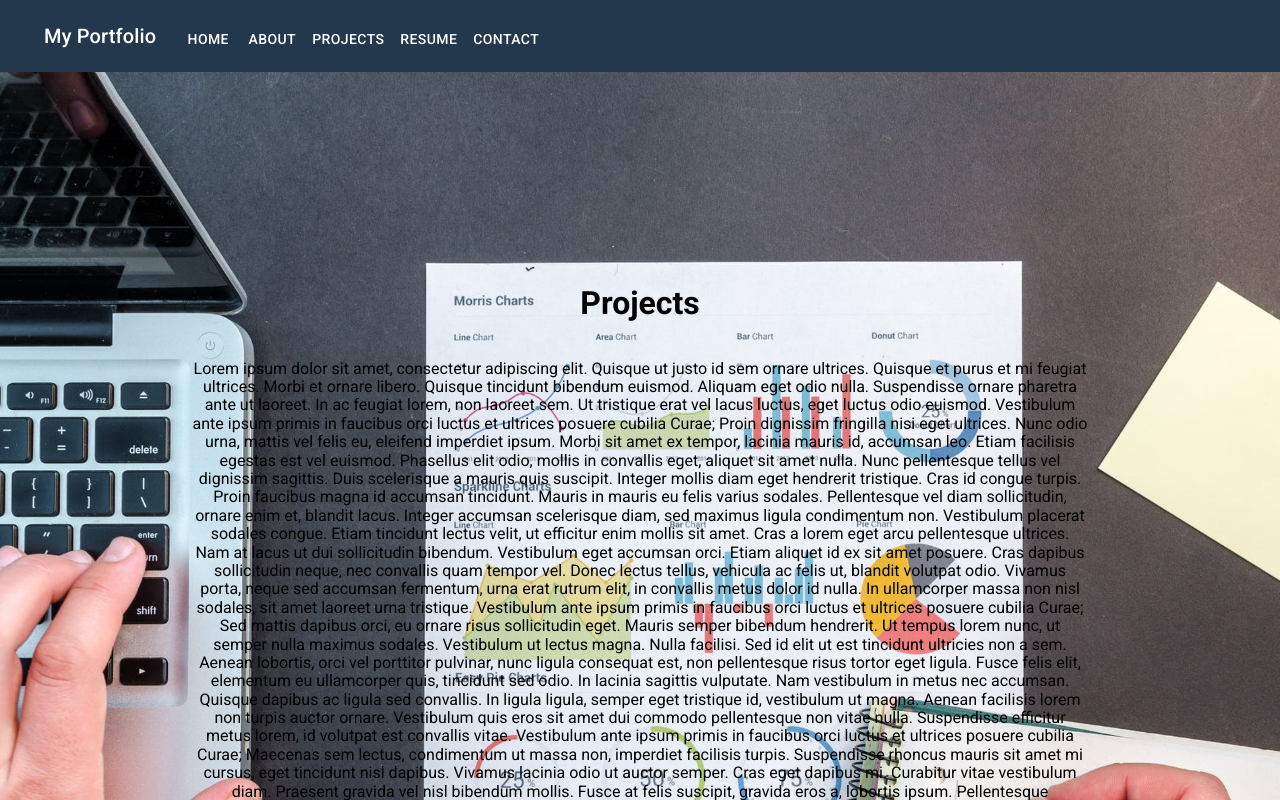
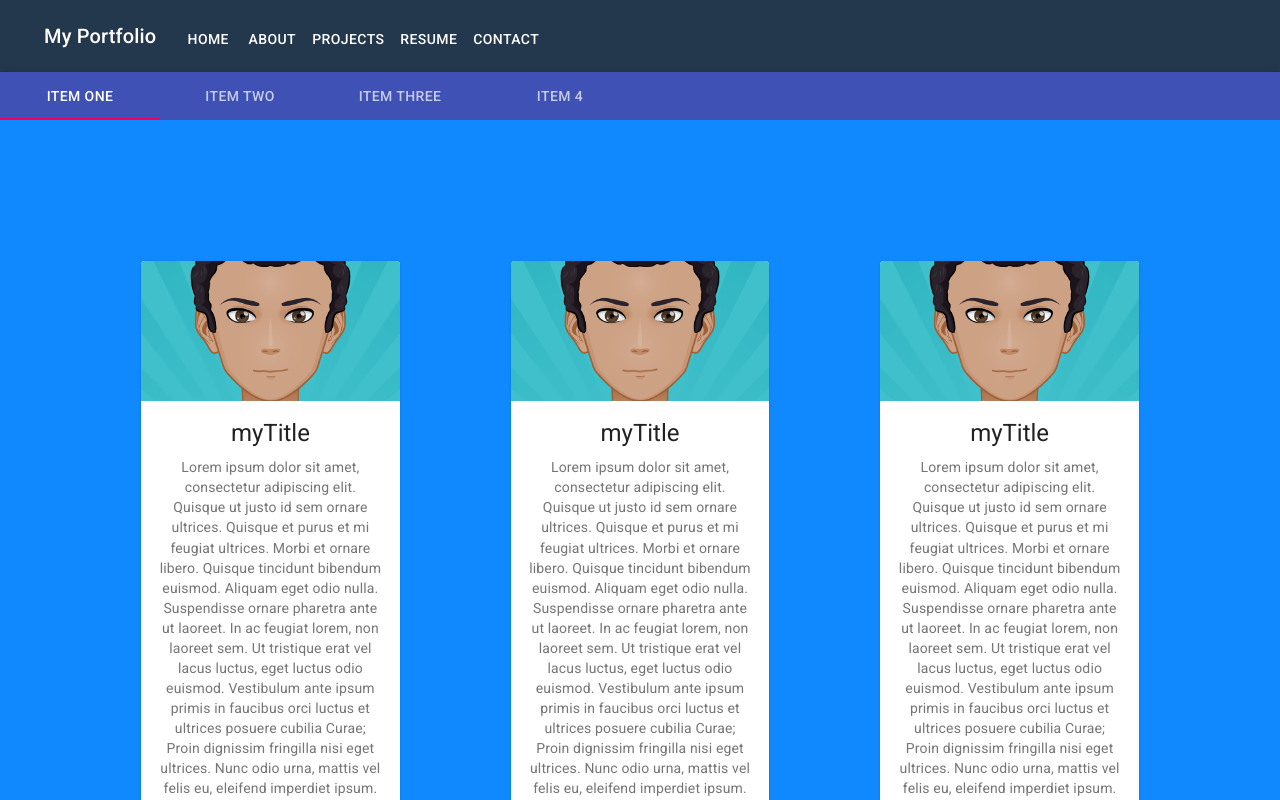
Before and after one commit to OmriGalShen/My-Portfolio, a React (Create React App) app: page /projects in a window 1280 px wide. Shown: the top 800 px of the page. Built offline with nearby package versions, Linux system fonts and the light colour scheme.

Commit message:
working on projects display

```diff
--- a/src/components/about/About.css
+++ b/src/components/about/About.css
@@ -7,4 +7,5 @@
   padding: 15%;
   background-image: url("../../assets/images/about_bg.jpeg");
   background-size: cover;
+  background-repeat: no-repeat;
 }
--- a/src/components/landing/Landing.css
+++ b/src/components/landing/Landing.css
@@ -7,6 +7,7 @@
   padding: 10%;
   background-image: url("../../assets/images/tech_bg_4.jpg");
   background-size: cover;
+  background-repeat: no-repeat;
 }
 
 .title {
--- /dev/null
+++ b/src/components/projects/MediaCard.js
@@ -0,0 +1,71 @@
+import React from "react";
+import { makeStyles } from "@material-ui/core/styles";
+import Card from "@material-ui/core/Card";
+import CardActionArea from "@material-ui/core/CardActionArea";
+import CardActions from "@material-ui/core/CardActions";
+import CardContent from "@material-ui/core/CardContent";
+import CardMedia from "@material-ui/core/CardMedia";
+import Button from "@material-ui/core/Button";
+import Typography from "@material-ui/core/Typography";
+
+const useStyles = makeStyles({
+  card: {
+    maxWidth: 345
+  },
+  media: {
+    height: 140
+  }
+});
+
+export default function MediaCard({ cardInfo }) {
+  const classes = useStyles();
+
+  let demoButton = null;
+  if (cardInfo.demoLink) {
+    demoButton = (
+      <Button size="small" color="primary">
+        <a
+          href={cardInfo.demoLink}
+          target="_blank"
+          rel="noopener noreferrer"
+          style={{ textDecoration: "none" }}
+        >
+          Demo
+        </a>
+      </Button>
+    );
+  }
+
+  return (
+    <Card className={classes.card}>
+      <CardActionArea>
+        <CardMedia
+          className={classes.media}
+          image={cardInfo.image}
+          title="Contemplative Reptile"
+        />
+        <CardContent>
+          <Typography gutterBottom variant="h5" component="h2">
+            {cardInfo.title}
+          </Typography>
+          <Typography variant="body2" color="textSecondary" component="p">
+            {cardInfo.description}
+          </Typography>
+        </CardContent>
+      </CardActionArea>
+      <CardActions>
+        <Button size="small" color="primary">
+          <a
+            href={cardInfo.projectLink}
+            target="_blank"
+            rel="noopener noreferrer"
+            style={{ textDecoration: "none" }}
+          >
+            View Source
+          </a>
+        </Button>
+        {demoButton}
+      </CardActions>
+    </Card>
+  );
+}
--- a/src/components/projects/Projects.css
+++ b/src/components/projects/Projects.css
@@ -4,7 +4,30 @@
   flex-direction: column;
   align-items: center;
   justify-content: center;
-  padding: 15%;
   background-image: url("../../assets/images/projects_bg.jpeg");
   background-size: cover;
+  background-repeat: no-repeat;
 }
+
+.tabs {
+  width: 100%;
+  height: 100%;
+}
+
+.cards {
+  display: flex;
+  align-items: center;
+  flex-direction: row;
+  justify-content: space-around;
+  margin: 5%;
+}
+
+.card {
+  margin: 5%;
+}
+
+@media (max-width: 1200px) {
+  .cards {
+    flex-direction: column;
+  }
+}
--- a/src/components/projects/Projects.js
+++ b/src/components/projects/Projects.js
@@ -1,62 +1,118 @@
 import React from "react";
 import "./Projects.css";
+import PropTypes from "prop-types";
+import { makeStyles } from "@material-ui/core/styles";
+import AppBar from "@material-ui/core/AppBar";
+import Tabs from "@material-ui/core/Tabs";
+import Tab from "@material-ui/core/Tab";
+import Typography from "@material-ui/core/Typography";
+import Box from "@material-ui/core/Box";
+import MediaCard from "./MediaCard";
+import { projectList } from "./myProjects";
+
+function TabPanel(props) {
+  const { children, value, index, ...other } = props;
+
+  return (
+    <Typography
+      component="div"
+      role="tabpanel"
+      hidden={value !== index}
+      id={`simple-tabpanel-${index}`}
+      aria-labelledby={`simple-tab-${index}`}
+      {...other}
+    >
+      <Box p={3}>{children}</Box>
+    </Typography>
+  );
+}
+
+TabPanel.propTypes = {
+  children: PropTypes.node,
+  index: PropTypes.any.isRequired,
+  value: PropTypes.any.isRequired
+};
+
+const useStyles = makeStyles(theme => ({
+  root: {
+    // backgroundColor: theme.palette.background.paper
+  },
+  appBar: {
+    // backgroundColor: theme.palette.background.paper
+  },
+  tabPanel: {
+    background: "#1089ff"
+  }
+}));
 
 const Projects = props => {
+  const classes = useStyles();
+  const [value, setValue] = React.useState(0);
+
+  const handleChange = (event, newValue) => {
+    setValue(newValue);
+  };
+
   return (
     <div className="projects">
-      <h1>Projects</h1>
-      <p>
-        Lorem ipsum dolor sit amet, consectetur adipiscing elit. Quisque ut
-        justo id sem ornare ultrices. Quisque et purus et mi feugiat ultrices.
-        Morbi et ornare libero. Quisque tincidunt bibendum euismod. Aliquam eget
-        odio nulla. Suspendisse ornare pharetra ante ut laoreet. In ac feugiat
-        lorem, non laoreet sem. Ut tristique erat vel lacus luctus, eget luctus
-        odio euismod. Vestibulum ante ipsum primis in faucibus orci luctus et
-        ultrices posuere cubilia Curae; Proin dignissim fringilla nisi eget
-        ultrices. Nunc odio urna, mattis vel felis eu, eleifend imperdiet ipsum.
-        Morbi sit amet ex tempor, lacinia mauris id, accumsan leo. Etiam
-        facilisis egestas est vel euismod. Phasellus elit odio, mollis in
-        convallis eget, aliquet sit amet nulla. Nunc pellentesque tellus vel
-        dignissim sagittis. Duis scelerisque a mauris quis suscipit. Integer
-        mollis diam eget hendrerit tristique. Cras id congue turpis. Proin
-        faucibus magna id accumsan tincidunt. Mauris in mauris eu felis varius
-        sodales. Pellentesque vel diam sollicitudin, ornare enim et, blandit
-        lacus. Integer accumsan scelerisque diam, sed maximus ligula condimentum
-        non. Vestibulum placerat sodales congue. Etiam tincidunt lectus velit,
-        ut efficitur enim mollis sit amet. Cras a lorem eget arcu pellentesque
-        ultrices. Nam at lacus ut dui sollicitudin bibendum. Vestibulum eget
-        accumsan orci. Etiam aliquet id ex sit amet posuere. Cras dapibus
-        sollicitudin neque, nec convallis quam tempor vel. Donec lectus tellus,
-        vehicula ac felis ut, blandit volutpat odio. Vivamus porta, neque sed
-        accumsan fermentum, urna erat rutrum elit, in convallis metus dolor id
-        nulla. In ullamcorper massa non nisl sodales, sit amet laoreet urna
-        tristique. Vestibulum ante ipsum primis in faucibus orci luctus et
-        ultrices posuere cubilia Curae; Sed mattis dapibus orci, eu ornare risus
-        sollicitudin eget. Mauris semper bibendum hendrerit. Ut tempus lorem
-        nunc, ut semper nulla maximus sodales. Vestibulum ut lectus magna. Nulla
-        facilisi. Sed id elit ut est tincidunt ultricies non a sem. Aenean
-        lobortis, orci vel porttitor pulvinar, nunc ligula consequat est, non
-        pellentesque risus tortor eget ligula. Fusce felis elit, elementum eu
-        ullamcorper quis, tincidunt sed odio. In lacinia sagittis vulputate. Nam
-        vestibulum in metus nec accumsan. Quisque dapibus ac ligula sed
-        convallis. In ligula ligula, semper eget tristique id, vestibulum ut
-        magna. Aenean facilisis lorem non turpis auctor ornare. Vestibulum quis
-        eros sit amet dui commodo pellentesque non vitae nulla. Suspendisse
-        efficitur metus lorem, id volutpat est convallis vitae. Vestibulum ante
-        ipsum primis in faucibus orci luctus et ultrices posuere cubilia Curae;
-        Maecenas sem lectus, condimentum ut massa non, imperdiet facilisis
-        turpis. Suspendisse rhoncus mauris sit amet mi cursus, eget tincidunt
-        nisl dapibus. Vivamus lacinia odio ut auctor semper. Cras eget dapibus
-        mi. Curabitur vitae vestibulum diam. Praesent gravida vel nisl bibendum
-        mollis. Fusce at felis suscipit, gravida eros a, lobortis ipsum.
-        Pellentesque sollicitudin, nunc elementum pharetra vulputate, velit
-        ipsum dignissim nunc, ac posuere augue lacus elementum quam. Donec
-        fermentum nulla vehicula dapibus mattis. Suspendisse pharetra urna ac
-        nisi pretium, facilisis accumsan turpis placerat. Mauris ullamcorper eu
-        neque nec venenatis. Suspendisse malesuada est et augue varius
-        scelerisque. Pellentesque ultrices justo ex, ac viverra lorem luctus sit
-        amet.
-      </p>
+      <div className="tabs">
+        <AppBar position="static" className={classes.appBar}>
+          <Tabs
+            value={value}
+            onChange={handleChange}
+            aria-label="simple tabs example"
+          >
+            <Tab label="Item One" />
+            <Tab label="Item Two" />
+            <Tab label="Item Three" />
+            <Tab label="Item 4" />
+          </Tabs>
+        </AppBar>
+        <TabPanel value={value} index={0} className={classes.tabPanel}>
+          <div className="cards">
+            {projectList.map((cardInfo, index) => {
+              return (
+                <div className="card">
+                  <MediaCard cardInfo={cardInfo} />
+                </div>
+              );
+            })}
+          </div>
+        </TabPanel>
+        <TabPanel value={value} index={1} className={classes.tabPanel}>
+          <div className="cards">
+            {projectList.map((cardInfo, index) => {
+              return (
+                <div className="card">
+                  <MediaCard cardInfo={cardInfo} />
+                </div>
+              );
+            })}
+          </div>
+        </TabPanel>
+        <TabPanel value={value} index={2} className={classes.tabPanel}>
+          <div className="cards">
+            {projectList.map((cardInfo, index) => {
+              return (
+                <div className="card">
+                  <MediaCard cardInfo={cardInfo} />
+                </div>
+              );
+            })}
+          </div>
+        </TabPanel>
+        <TabPanel value={value} index={3} className={classes.tabPanel}>
+          <div className="cards">
+            {projectList.map((cardInfo, index) => {
+              return (
+                <div className="card">
+                  <MediaCard cardInfo={cardInfo} />
+                </div>
+              );
+            })}
+          </div>
+        </TabPanel>
+      </div>
     </div>
   );
 };
--- /dev/null
+++ b/src/components/projects/myProjects.js
@@ -0,0 +1,26 @@
+import img from "../../assets/images/myAvatar.png";
+
+export const projectList = [
+  {
+    image: img,
+    title: "myTitle",
+    description:
+      "Lorem ipsum dolor sit amet, consectetur adipiscing elit. Quisque ut justo id sem ornare ultrices. Quisque et purus et mi feugiat ultrices. Morbi et ornare libero. Quisque tincidunt bibendum euismod. Aliquam eget odio nulla. Suspendisse ornare pharetra ante ut laoreet. In ac feugiat lorem, non laoreet sem. Ut tristique erat vel lacus luctus, eget luctus odio euismod. Vestibulum ante ipsum primis in faucibus orci luctus et ultrices posuere cubilia Curae; Proin dignissim fringilla nisi eget ultrices. Nunc odio urna, mattis vel felis eu, eleifend imperdiet ipsum. Morbi sit amet ex tempor, lacinia mauris id, accumsan leo.",
+    projectLink: "https://google.com",
+    demoLink: "https://google.com"
+  },
+  {
+    image: img,
+    title: "myTitle",
+    description:
+      "Lorem ipsum dolor sit amet, consectetur adipiscing elit. Quisque ut justo id sem ornare ultrices. Quisque et purus et mi feugiat ultrices. Morbi et ornare libero. Quisque tincidunt bibendum euismod. Aliquam eget odio nulla. Suspendisse ornare pharetra ante ut laoreet. In ac feugiat lorem, non laoreet sem. Ut tristique erat vel lacus luctus, eget luctus odio euismod. Vestibulum ante ipsum primis in faucibus orci luctus et ultrices posuere cubilia Curae; Proin dignissim fringilla nisi eget ultrices. Nunc odio urna, mattis vel felis eu, eleifend imperdiet ipsum. Morbi sit amet ex tempor, lacinia mauris id, accumsan leo.",
+    projectLink: "https://google.com"
+  },
+  {
+    image: img,
+    title: "myTitle",
+    description:
+      "Lorem ipsum dolor sit amet, consectetur adipiscing elit. Quisque ut justo id sem ornare ultrices. Quisque et purus et mi feugiat ultrices. Morbi et ornare libero. Quisque tincidunt bibendum euismod. Aliquam eget odio nulla. Suspendisse ornare pharetra ante ut laoreet. In ac feugiat lorem, non laoreet sem. Ut tristique erat vel lacus luctus, eget luctus odio euismod. Vestibulum ante ipsum primis in faucibus orci luctus et ultrices posuere cubilia Curae; Proin dignissim fringilla nisi eget ultrices. Nunc odio urna, mattis vel felis eu, eleifend imperdiet ipsum. Morbi sit amet ex tempor, lacinia mauris id, accumsan leo.",
+    projectLink: "https://google.com"
+  }
+];
```
